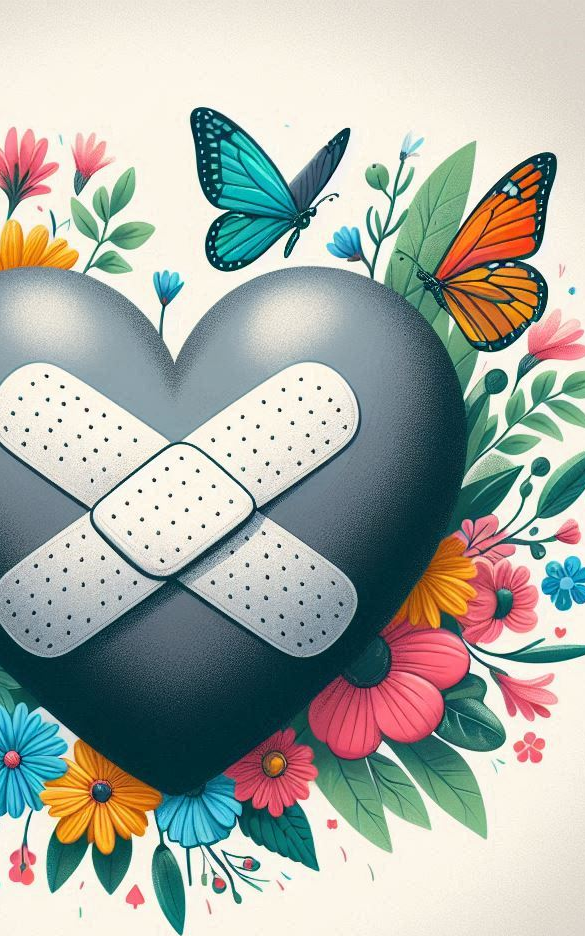
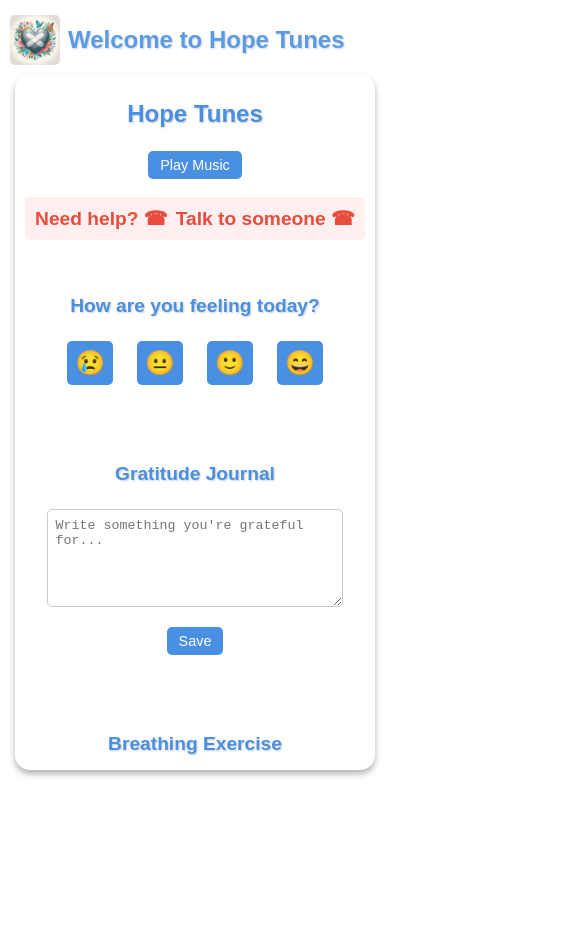
Before and after one commit to Purohit1999/Hope-Tunes, a plain HTML site: page index.html in a window 390 px wide. Shown: the top 936 px of the page, 585 px wide, since content can reach past the window. After the commit the page ends 844 px from the top, so only its background shows below. Drawn offline with Linux system fonts and the light colour scheme.

Commit message:
Add files via upload

```diff
--- a/styles.css
+++ b/styles.css
@@ -9,6 +9,37 @@ body {
     color: #333;
     position: relative;
     overflow: hidden;
+}
+
+.logo-container {
+    position: fixed;
+    top: 10px;
+    left: 10px;
+    display: flex;
+    align-items: center;
+    z-index: 1000;
+}
+
+.logo {
+    width: 80px;  /* Default logo size */
+    height: auto;
+    opacity: 0.8;  /* Make the logo more transparent */
+    background: transparent; /* Ensure the background is clear */
+    border-radius: 10%;
+    transition: transform 0.3s ease;
+}
+
+.logo-container:hover .logo {
+    transform: scale(1.1);
+}
+
+.welcome-text {
+    font-size: 1.5em;  /* Default text size */
+    color: #4a90e2;
+    margin-left: 15px;
+    font-weight: bold;
+    text-shadow: 1px 1px 2px rgba(0, 0, 0, 0.2);
+    opacity: 0.9;
 }
 
 .background-container {
@@ -27,7 +58,7 @@ body {
 
 .container {
     text-align: center;
-    max-width: 400px;
+    max-width: 500px; /* Default width for desktop */
     max-height: 80vh;
     overflow-y: auto;
     padding: 20px;
@@ -103,8 +134,6 @@ button:hover {
     margin-right: 8px; /* Space between icon and text */
 }
 
-
-
 .mood-tracker, .gratitude-journal, .breathing-exercise {
     margin-top: 20px;
     background-color: rgba(255, 255, 255, 0.4); /* Increased transparency for content blocks */
@@ -141,28 +170,64 @@ textarea {
     animation: breathe 8s infinite ease-in-out;
 }
 
-@keyframes breathe {
-    0%, 100% {
-        transform: scale(1);
+/* Media Queries for Responsiveness */
+
+/* For tablets and below (768px and under) */
+@media (max-width: 768px) {
+    .logo {
+        width: 60px; /* Adjust logo size for tablets */
     }
-    50% {
-        transform: scale(1.3);
+
+    .welcome-text {
+        font-size: 1.8em; /* Adjust text size for tablets */
+        margin-left: 10px;
+    }
+
+    .container {
+        max-width: 90%; /* Adjust container width for tablets */
+        padding: 15px;
+    }
+
+    h1 {
+        font-size: 1.8em; /* Adjust H1 size */
+    }
+
+    h2 {
+        font-size: 1.3em; /* Adjust H2 size */
     }
 }
 
-::-webkit-scrollbar {
-    width: 8px;
+/* For mobile devices (480px and under) */
+@media (max-width: 480px) {
+    .logo {
+        width: 50px; /* Reduce logo size for mobile */
     }
 
-::-webkit-scrollbar-track {
-    background: rgba(255, 255, 255, 0.1);
+    .welcome-text {
+        font-size: 1.5em; /* Adjust text size for mobile */
+        margin-left: 8px;
     }
 
-::-webkit-scrollbar-thumb {
-    background: rgba(74, 144, 226, 0.6);
-    border-radius: 4px;
+    .container {
+        max-width: 100%; /* Full width for mobile */
+        padding: 10px;
     }
 
-::-webkit-scrollbar-thumb:hover {
-    background: rgba(74, 144, 226, 0.8);
+    h1 {
+        font-size: 1.5em; /* Adjust H1 size for mobile */
     }
+
+    h2 {
+        font-size: 1.2em; /* Adjust H2 size for mobile */
+    }
+
+    button {
+        font-size: 0.9em; /* Adjust button text size for mobile */
+        padding: 6px 12px; /* Adjust button padding for mobile */
+    }
+
+    #breath-circle {
+        width: 60px; /* Adjust breathing circle size for mobile */
+        height: 60px;
+    }
+}
```
Lines whose indentation alone changed are shown as unchanged.
